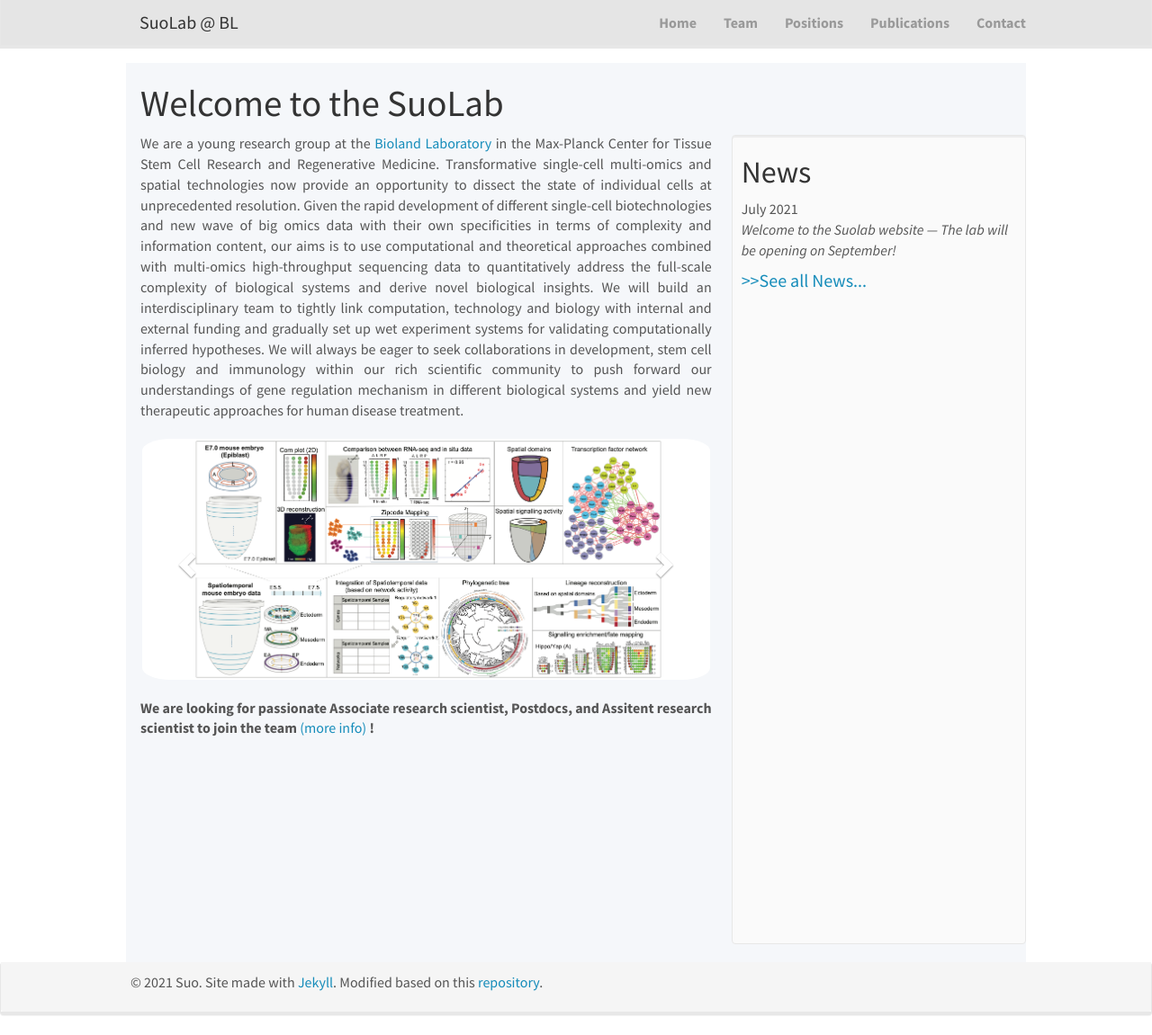
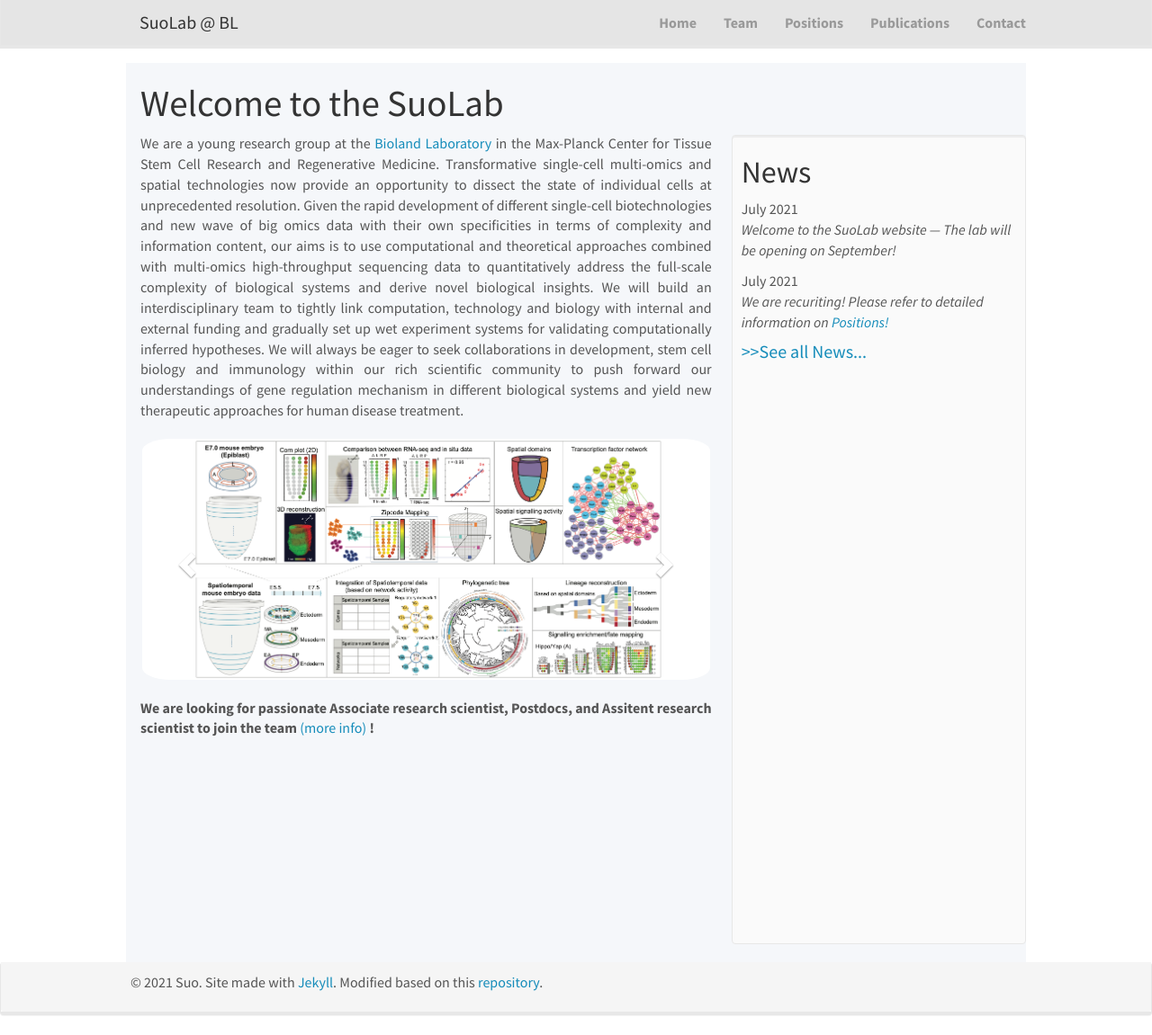
Before and after one commit to suoshengbao/suoshengbao.github.io, a Jekyll site: the page built from _pages/home.md, in a window 1280 px wide and 1151 px high. Shown: the whole window at 90% size. Built offline with Jekyll 4.4.1, drawn with Linux system fonts in a browser that asks for light colours; nearby versions of some CDN libraries.

Commit message:
Update news.yml

```diff
--- a/_data/news.yml
+++ b/_data/news.yml
@@ -1,8 +1,8 @@
 - date: July 2021
-  headline: "Welcome to the Suolab website — The lab will be opening on September!"
+  headline: "Welcome to the SuoLab website — The lab will be opening on September!"
 
-# - date: 27. December 2017
-#   headline: "The smart tips are <a href='https://arxiv.org/pdf/1712.08620.pdf'> on arXiv!</a> A collaboration with the <a href='http://groeblacherlab.tudelft.nl/'>Gröblacher Lab</a> at TU Delft. Stay tuned. <img src='/images/newspic/SmartTip.png' class='img-responsive' style='max-width: 192px' />"
+- date: July 2021
+  headline: "We are recuriting! Please refer to detailed information on <a href='https://opening'> Positions!</a> "
 
 # - date: 13. November 2017
 #   headline: "<a href='http://www.beilstein-journals.org/bjnano/content/pdf/2190-4286-8-238.pdf'> New paper</a> published in collaboration with the group of Jan van Ruitenbeek"
```
